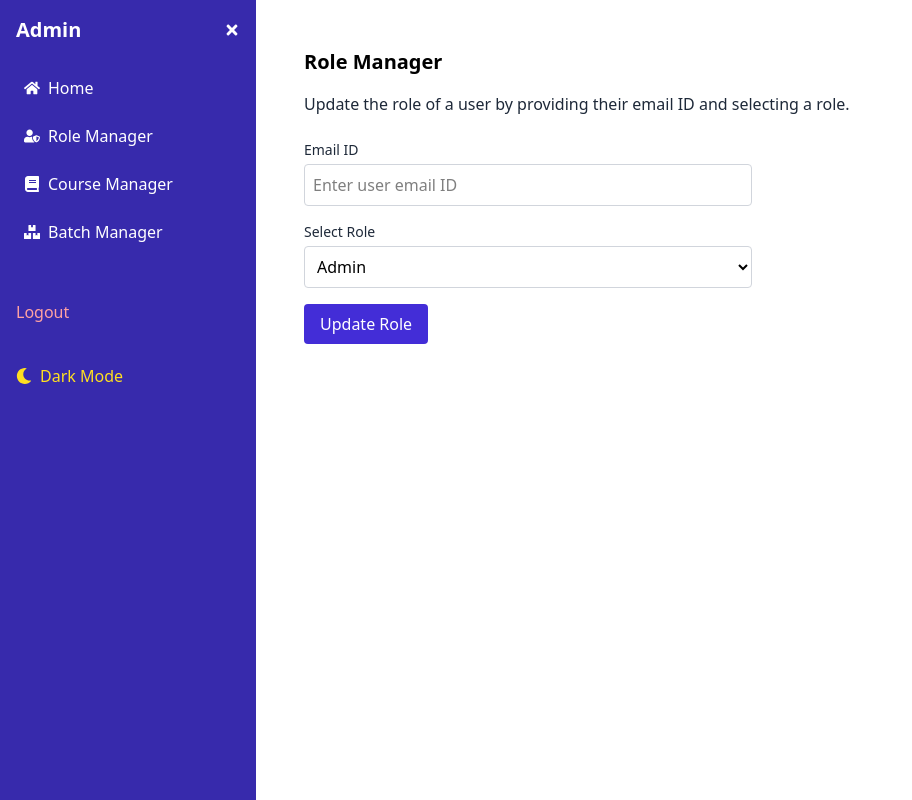
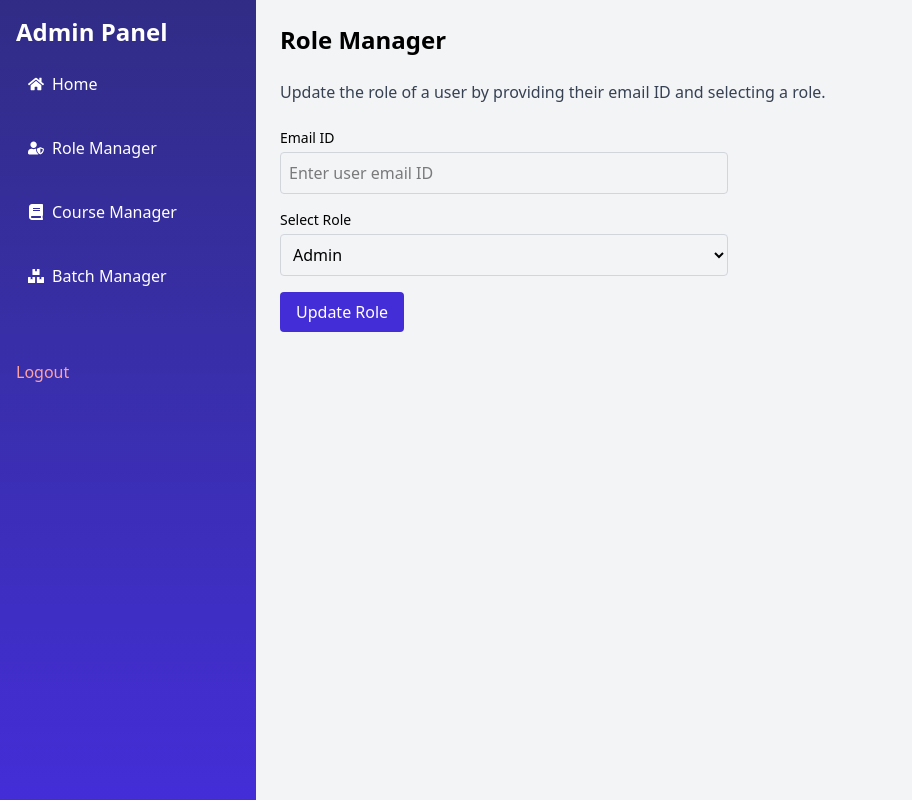
Before and after one commit to the-ab04/pes, a React (Vite) app in the folder frontend/: page /admin in a window 1280 px wide. Both pictures are taken after a click on the button "Role Manager". Shown: the whole page, without its empty margins (0-912 px from the left). Built offline with nearby package versions, Linux system fonts and the light colour scheme.

Commit message:
Revert "Updated Admin Dashboard with Logout, Collapsible Sidebar and Dark mode"

```diff
--- a/frontend/src/pages/AdminDashboard.tsx
+++ b/frontend/src/pages/AdminDashboard.tsx
@@ -1,29 +1,21 @@
-import { useState, useEffect } from 'react';
-import {
-  FaChalkboardTeacher,
-  FaBook,
-  FaUserGraduate,
-  FaUserShield,
-  FaBoxes,
-  FaHome,
-  FaMoon,
-  FaSun,
-  FaBars,
-  FaTimes,
-} from 'react-icons/fa';
-import clsx from 'clsx';
+import { useState } from 'react';
+import { useNavigate } from 'react-router-dom';
+import { FaChalkboardTeacher, FaBook, FaUserGraduate, FaUserShield, FaBoxes, FaHome } from 'react-icons/fa';
 
 type Tab = 'home' | 'course' | 'batch' | 'role';
 
 const AdminDashboard = () => {
   const [activeTab, setActiveTab] = useState<Tab>('home');
-  const [darkMode, setDarkMode] = useState<boolean>(false);
-  const [sidebarCollapsed, setSidebarCollapsed] = useState<boolean>(false);
-  const [showLogoutConfirm, setShowLogoutConfirm] = useState(false);
+  const navigate = useNavigate();
+  const [showModal, setShowModal] = useState(false);
 
-  useEffect(() => {
-    document.documentElement.classList.toggle('dark', darkMode);
-  }, [darkMode]);
+  const handleLogout = () => {
+    //localStorage.removeItem('authToken'); // or whatever key you use
+
+    //localStorage.clear(); // if you want to wipe everything
+
+    navigate('/');
+  };
 
   const renderContent = () => {
     switch (activeTab) {
@@ -32,17 +24,17 @@ const AdminDashboard = () => {
           <div className="p-6">
             <h1 className="text-2xl font-bold text-center mb-8">Welcome to the Admin Dashboard</h1>
             <div className="grid grid-cols-1 md:grid-cols-3 gap-6">
-              <div className="bg-indigo-500 dark:bg-indigo-700 text-white p-6 rounded-2xl shadow-md text-center">
+              <div className="bg-gradient-to-r from-indigo-500 to-purple-500 text-white p-6 rounded-2xl shadow-md text-center">
                 <FaChalkboardTeacher size={36} className="mx-auto mb-2" />
                 <h2 className="text-xl font-semibold">Teachers</h2>
                 <p className="text-lg">2</p>
               </div>
-              <div className="bg-green-500 dark:bg-green-700 text-white p-6 rounded-2xl shadow-md text-center">
+              <div className="bg-gradient-to-r from-green-500 to-emerald-700 text-white p-6 rounded-2xl shadow-md text-center">
                 <FaBook size={36} className="mx-auto mb-2" />
                 <h2 className="text-xl font-semibold">Courses</h2>
                 <p className="text-lg">2</p>
               </div>
-              <div className="bg-sky-500 dark:bg-sky-700 text-white p-6 rounded-2xl shadow-md text-center">
+              <div className="bg-gradient-to-r from-sky-500 to-cyan-700 text-white p-6 rounded-2xl shadow-md text-center">
                 <FaUserGraduate size={36} className="mx-auto mb-2" />
                 <h2 className="text-xl font-semibold">Students</h2>
                 <p className="text-lg">40</p>
@@ -51,54 +43,24 @@ const AdminDashboard = () => {
           </div>
         );
 
-      case 'role':
-        return (
-          <div className="p-6">
-            <h2 className="text-xl font-bold mb-4 text-black dark:text-white">Role Manager</h2>
-            <p className="mb-6 text-gray-800 dark:text-gray-300">
-              Update the role of a user by providing their email ID and selecting a role.
-            </p>
-            <div className="max-w-md space-y-4">
-              <div>
-                <label className="block text-sm font-medium mb-1 text-gray-800 dark:text-white">Email ID</label>
-                <input
-                  type="email"
-                  placeholder="Enter user email ID"
-                  className="w-full p-2 border border-gray-300 rounded dark:bg-gray-700 dark:text-white"
-                />
-              </div>
-              <div>
-                <label className="block text-sm font-medium mb-1 text-gray-800 dark:text-white">Select Role</label>
-                <select className="w-full p-2 border border-gray-300 rounded dark:bg-gray-700 dark:text-white">
-                  <option>Admin</option>
-                  <option>Teacher</option>
-                  <option>Student</option>
-                  <option>TA</option>
-                </select>
-              </div>
-              <button className="bg-indigo-700 text-white px-4 py-2 rounded hover:bg-indigo-800">Update Role</button>
-            </div>
-          </div>
-        );
-
       case 'course':
         return (
           <div className="p-6 grid grid-cols-1 md:grid-cols-2 gap-6">
             <div>
-              <h2 className="text-xl font-bold mb-4 text-black dark:text-white">Add New Course</h2>
-              <input type="text" placeholder="Enter course ID" className="mb-2 w-full p-2 border border-gray-300 rounded dark:bg-gray-700 dark:text-white" />
-              <input type="text" placeholder="Enter course name" className="mb-2 w-full p-2 border border-gray-300 rounded dark:bg-gray-700 dark:text-white" />
+              <h2 className="text-xl font-bold mb-4">Add New Course</h2>
+              <input type="text" placeholder="Enter course ID" className="input mb-2 w-full" />
+              <input type="text" placeholder="Enter course name" className="input mb-2 w-full" />
               <div className="flex items-center gap-2 mb-2">
                 <input type="checkbox" />
-                <label className="text-gray-800 dark:text-white">Open Course</label>
+                <label>Open Course</label>
               </div>
-              <input type="date" className="mb-2 w-full p-2 border border-gray-300 rounded dark:bg-gray-700 dark:text-white" />
-              <input type="date" className="mb-4 w-full p-2 border border-gray-300 rounded dark:bg-gray-700 dark:text-white" />
+              <input type="date" className="input mb-2 w-full" placeholder="Course Start Date" />
+              <input type="date" className="input mb-4 w-full" placeholder="Course End Date" />
               <button className="bg-purple-700 text-white py-2 px-4 rounded">Add Course</button>
             </div>
             <div>
-              <h2 className="text-xl font-bold mb-4 text-black dark:text-white">Delete Course</h2>
-              <select className="mb-4 w-full p-2 border border-gray-300 rounded dark:bg-gray-700 dark:text-white">
+              <h2 className="text-xl font-bold mb-4">Delete Course</h2>
+              <select className="input mb-4 w-full">
                 <option>Select Course</option>
               </select>
               <button className="bg-purple-700 text-white py-2 px-4 rounded">Delete Course</button>
@@ -110,26 +72,57 @@ const AdminDashboard = () => {
         return (
           <div className="p-6 grid grid-cols-1 md:grid-cols-2 gap-6">
             <div>
-              <h2 className="text-xl font-bold mb-4 text-black dark:text-white">Add New Batch</h2>
-              <label className="block mb-1 text-sm font-medium text-gray-800 dark:text-white">Batch ID</label>
-              <input type="text" placeholder="Enter batch ID" className="mb-2 w-full p-2 border border-gray-300 rounded dark:bg-gray-700 dark:text-white" />
-              <label className="block mb-1 text-sm font-medium text-gray-800 dark:text-white">Select Instructor</label>
-              <select className="mb-2 w-full p-2 border border-gray-300 rounded dark:bg-gray-700 dark:text-white">
+              <h2 className="text-xl font-bold mb-4">Add New Batch</h2>
+              <input type="text" placeholder="Enter batch ID" className="input mb-2 w-full" />
+              <select className="input mb-2 w-full">
                 <option>Select Instructor</option>
               </select>
-              <label className="block mb-1 text-sm font-medium text-gray-800 dark:text-white">Select Course</label>
-              <select className="mb-4 w-full p-2 border border-gray-300 rounded dark:bg-gray-700 dark:text-white">
+              <select className="input mb-4 w-full">
                 <option>Select Course</option>
               </select>
               <button className="bg-purple-700 text-white py-2 px-4 rounded">Add Batch</button>
             </div>
             <div>
-              <h2 className="text-xl font-bold mb-4 text-black dark:text-white">Delete Batch</h2>
-              <label className="block mb-1 text-sm font-medium text-gray-800 dark:text-white">Select Batch</label>
-              <select className="mb-4 w-full p-2 border border-gray-300 rounded dark:bg-gray-700 dark:text-white">
+              <h2 className="text-xl font-bold mb-4">Delete Batch</h2>
+              <select className="input mb-4 w-full">
                 <option>Select Batch</option>
               </select>
               <button className="bg-purple-700 text-white py-2 px-4 rounded">Delete Batch</button>
+            </div>
+          </div>
+        );
+
+        case 'role':
+        return (
+          <div className="p-6">
+            <h2 className="text-2xl font-bold mb-6">Role Manager</h2>
+            <p className="mb-6 text-gray-700">
+              Update the role of a user by providing their email ID and selecting a role.
+            </p>
+
+            <div className="max-w-md space-y-4">
+              <div>
+                <label className="block text-sm font-medium mb-1">Email ID</label>
+                <input
+                  type="email"
+                  placeholder="Enter user email ID"
+                  className="w-full p-2 border border-gray-300 rounded"
+                />
+              </div>
+
+              <div>
+                <label className="block text-sm font-medium mb-1">Select Role</label>
+                <select className="w-full p-2 border border-gray-300 rounded">
+                  <option>Admin</option>
+                  <option>Teacher</option>
+                  <option>Student</option>
+                  <option>TA</option>
+                </select>
+              </div>
+
+              <button className="bg-indigo-700 text-white px-4 py-2 rounded hover:bg-indigo-800">
+                Update Role
+              </button>
             </div>
           </div>
         );
@@ -137,70 +130,56 @@ const AdminDashboard = () => {
   };
 
   return (
-    <div className={clsx('flex min-h-screen transition-colors duration-300', darkMode ? 'bg-gray-900 text-white' : 'bg-white text-black')}>
-      <aside className={clsx(
-        'bg-indigo-800 text-white p-4 space-y-6 transition-all duration-300',
-        sidebarCollapsed ? 'w-16' : 'w-64'
-      )}>
-        <div className="flex justify-between items-center">
-          {!sidebarCollapsed && <h1 className="text-xl font-bold">Admin</h1>}
-          <button onClick={() => setSidebarCollapsed(!sidebarCollapsed)}>
-            {sidebarCollapsed ? <FaBars /> : <FaTimes />}
+    <div className="flex">
+      <aside className="bg-gradient-to-b from-indigo-900 to-indigo-700 text-white w-64 min-h-screen p-4 space-y-6">
+        <h1 className="text-2xl font-bold mb-4">Admin Panel</h1>
+        <button onClick={() => setActiveTab('home')} className="flex items-center gap-2 hover:bg-indigo-800 px-3 py-2 rounded">
+          <FaHome /> Home
         </button>
-        </div>
+        <button onClick={() => setActiveTab('role')} className="flex items-center gap-2 hover:bg-indigo-800 px-3 py-2 rounded">
+          <FaUserShield /> Role Manager
+        </button>
+        <button onClick={() => setActiveTab('course')} className="flex items-center gap-2 hover:bg-indigo-800 px-3 py-2 rounded">
+          <FaBook /> Course Manager
+        </button>
+        <button onClick={() => setActiveTab('batch')} className="flex items-center gap-2 hover:bg-indigo-800 px-3 py-2 rounded">
+          <FaBoxes /> Batch Manager
+        </button>
+        {/*<button className="mt-10 text-red-300 hover:text-red-500"
+        onClick={handleLogout}
+        >Logout</button>*/}
+        {/* Logout Button */}
+        <button
+          onClick={() => setShowModal(true)}
+          className="mt-10 text-red-300 hover:text-red-500"
+        >
+          Logout
+        </button>
 
-        <nav className="flex flex-col space-y-2">
-          <button onClick={() => setActiveTab('home')} className="flex items-center gap-2 hover:bg-indigo-700 px-2 py-2 rounded">
-            <FaHome /> {!sidebarCollapsed && 'Home'}
+      {/* Confirmation Modal */}
+      {showModal && (
+        <div className="fixed inset-0 flex items-center justify-center bg-black/30 backdrop-blur-sm bg-opacity-100 z-50">
+          <div className="bg-white p-6 rounded-xl shadow-2xl max-w-sm text-center">
+            <h2 className="text-lg text-black font-semibold mb-4">Are you sure you want to logout?</h2>
+            <div className="flex justify-center gap-4">
+              <button
+                onClick={handleLogout}
+                className="bg-red-500 text-white px-4 py-2 rounded hover:bg-red-600 transition"
+              >
+                Yes
               </button>
-          <button onClick={() => setActiveTab('role')} className="flex items-center gap-2 hover:bg-indigo-700 px-2 py-2 rounded">
-            <FaUserShield /> {!sidebarCollapsed && 'Role Manager'}
-          </button>
-          <button onClick={() => setActiveTab('course')} className="flex items-center gap-2 hover:bg-indigo-700 px-2 py-2 rounded">
-            <FaBook /> {!sidebarCollapsed && 'Course Manager'}
-          </button>
-          <button onClick={() => setActiveTab('batch')} className="flex items-center gap-2 hover:bg-indigo-700 px-2 py-2 rounded">
-            <FaBoxes /> {!sidebarCollapsed && 'Batch Manager'}
-          </button>
-          <button onClick={() => setShowLogoutConfirm(true)} className="flex items-center gap-2 text-red-300 hover:text-red-500 mt-10">
-            {!sidebarCollapsed && 'Logout'}
-          </button>
-        </nav>
-
               <button
-          onClick={() => setDarkMode(!darkMode)}
-          className="mt-10 flex items-center gap-2 text-yellow-300 hover:text-yellow-400"
-        >
-          {darkMode ? <FaSun /> : <FaMoon />}
-          {!sidebarCollapsed && (darkMode ? 'Light Mode' : 'Dark Mode')}
-        </button>
-      </aside>
-
-      <main className="flex-grow p-6">
-        {renderContent()}
-
-        {showLogoutConfirm && (
-          <div className="fixed inset-0 flex items-center justify-center bg-black bg-opacity-50 z-50">
-            <div className="bg-white dark:bg-gray-800 text-black dark:text-white p-6 rounded-lg shadow-lg max-w-sm w-full space-y-4">
-              <h3 className="text-lg font-semibold">Are you sure you want to logout?</h3>
-              <div className="flex justify-end gap-4">
-                <button
-                  className="bg-gray-300 dark:bg-gray-700 px-4 py-2 rounded hover:bg-gray-400 dark:hover:bg-gray-600"
-                  onClick={() => setShowLogoutConfirm(false)}
+                onClick={() => setShowModal(false)}
+                className="bg-gray-300 text-gray-700 px-4 py-2 rounded hover:bg-gray-400 transition"
               >
                 No
-                </button>
-                <button
-                  className="bg-red-600 text-white px-4 py-2 rounded hover:bg-red-700"
-                  onClick={() => alert('Logged out!')}
-                >
-                  Yes
               </button>
             </div>
           </div>
         </div>
       )}
-      </main>
+      </aside>
+      <main className="flex-grow bg-gray-100">{renderContent()}</main>
     </div>
   );
 };
```
Lines whose indentation alone changed are shown as unchanged.
